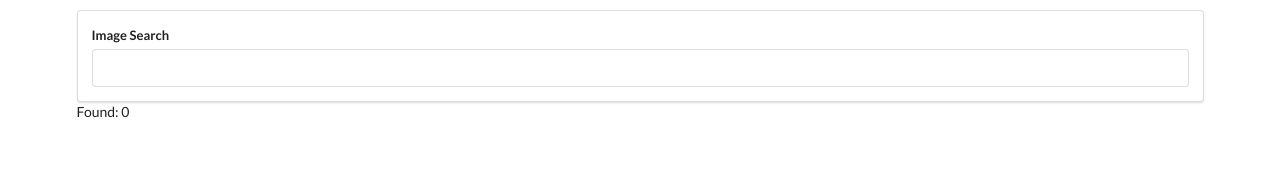
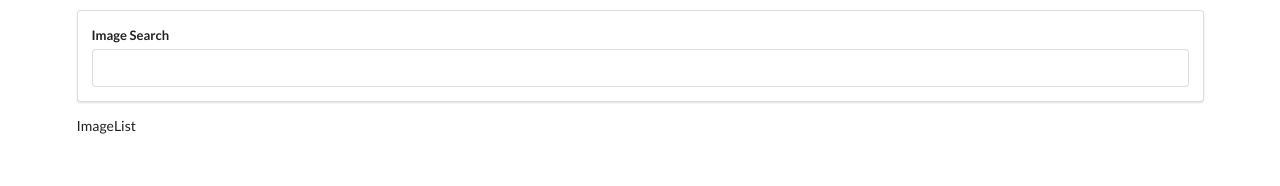
Before and after one commit to LeumasCode/pics, a React (Create React App) app: page / in a window 1280 px wide. Shown: the top 186 px of the page. Built offline with nearby package versions, Linux system fonts and the light colour scheme.

Commit message:
Rendering List

```diff
--- a/src/components/App.js
+++ b/src/components/App.js
@@ -1,5 +1,6 @@
 import React from "react";
 import unsplash from "../api/unsplash";
+import ImageList from "./ImageList";
 import SearchBar from "./SearchBar";
 
 class App extends React.Component {
@@ -17,7 +18,7 @@
     return (
       <div className="ui container" style={{ marginTop: "10px" }}>
         <SearchBar onSubmit={this.onSearchSubmit} />
-        Found: {this.state.images.length}
+        <ImageList images={this.state.images} />
       </div>
     );
   }
--- /dev/null
+++ b/src/components/ImageList.js
@@ -0,0 +1,12 @@
+import React from 'react'
+
+const ImageList = (props) => {
+    console.log(props.images);
+    return (
+        <div>
+            ImageList
+        </div>
+    )
+}
+
+export default ImageList
```
Also changed, not shown: 1 other file (tests, documents, lock files or other folders).
